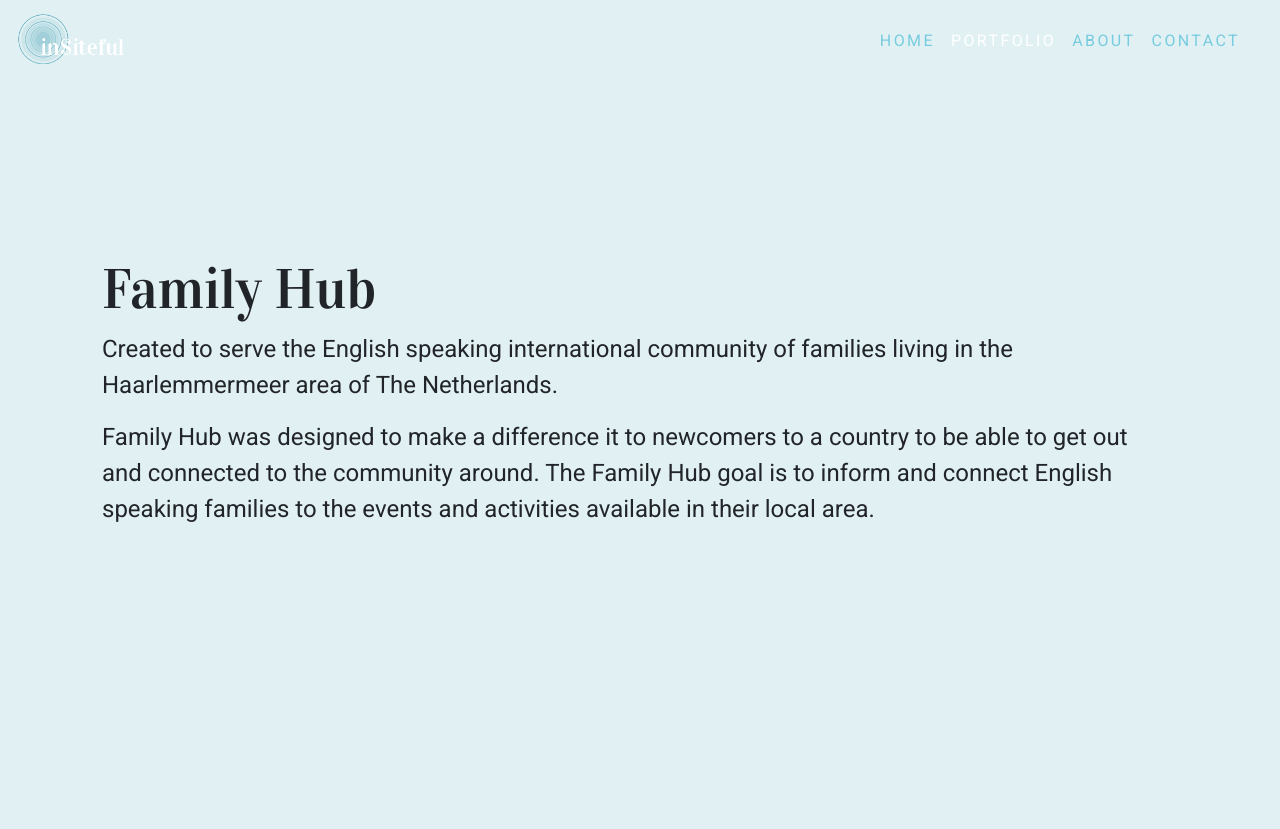
After one commit to AJGreaves/annagreaves, a Flask app: page /portfolio/familyhub in a window 1280 px wide. The commit adds this page. Shown: the top 829 px of the page. Run offline with Flask 2, Linux system fonts and the light colour scheme; some libraries are stand-ins or nearby versions.

Commit message:
Add first project template.

```diff
--- a/app.py
+++ b/app.py
@@ -20,6 +20,7 @@ def contact_page():
         active='contact',
         title="Contact")
 
+# Portfolio page
 @app.route('/portfolio')
 def portfolio_page():
     return render_template(
@@ -27,6 +28,12 @@ def portfolio_page():
         active='portfolio',
         title="Portfolio")
 
+@app.route('/portfolio/familyhub')
+def portfolio_familyhub():
+    return render_template(
+    'projects/familyhub.html',
+    active="portfolio",
+    title="Portfolio | Family Hub")
 
 if __name__ == '__main__':
     app.run(host=os.getenv('IP'), port=os.getenv('PORT'), debug=True)
--- a/static/css/main.css
+++ b/static/css/main.css
@@ -52,8 +52,13 @@ h3 {
 }
 
 #portfolio h2 {
-  font-size: 2rem;
+  font-size: 1.5rem;
   margin-bottom: 1rem;
+}
+
+.project-heading {
+  font-size: 2.5rem;
+  font-family: "Vidaloka", serif;
 }
 
 .cta-btn {
@@ -299,6 +304,21 @@ h3 {
   font-weight: bold;
 }
 
+.project img {
+  max-height: 66vh;
+  max-width: 100%;
+}
+
+.project-intro {
+  min-height: 100vh;
+  position: relative;
+  padding: 2rem;
+}
+
+.devices-demo {
+  padding: 2rem;
+}
+
 /* footer */
 footer {
   background-color: #000;
@@ -412,6 +432,16 @@ iframe {
   iframe {
     width: 98vw;
   }
+  .project p {
+    font-size: 1.5rem;
+  }
+  #portfolio h2 {
+    font-size: 2rem;
+    margin-bottom: 1rem;
+  }
+  .project-heading {
+    font-size: 3.5rem;
+  }
 }
 
 @media screen and (min-width: 2000px) {
--- a/static/scss/helpers/_fonts.scss
+++ b/static/scss/helpers/_fonts.scss
@@ -51,6 +51,11 @@ h3 {
 }
 
 #portfolio h2 {
-    font-size: 2rem;
+    font-size: 1.5rem;
     margin-bottom: 1rem;
 }
+
+.project-heading {
+    font-size: 2.5rem;
+    font-family: $heading;
+}
--- a/static/scss/pages/_allpages.scss
+++ b/static/scss/pages/_allpages.scss
@@ -198,6 +198,21 @@
     font-weight: bold;
 }
 
+.project img {
+    max-height: 66vh;
+    max-width: 100%;
+}
+
+.project-intro {
+    min-height: 100vh;
+    position: relative;
+    padding: 2rem;
+}
+
+.devices-demo {
+    padding: 2rem;
+}
+
 /* footer */
 footer {
     background-color: #000;
--- a/static/scss/pages/_mediaqueries.scss
+++ b/static/scss/pages/_mediaqueries.scss
@@ -54,6 +54,16 @@
     iframe {
         width: 98vw; //needed to stop overflow on mobiles
     }
+    .project p {
+        font-size: 1.5rem;
+    }
+    #portfolio h2 {
+        font-size: 2rem;
+        margin-bottom: 1rem;
+    }
+    .project-heading {
+        font-size: 3.5rem;
+    }
 }
 
 // xx-large screens
--- /dev/null
+++ b/templates/projects/familyhub.html
@@ -0,0 +1,32 @@
+{% extends 'base.html' %} {% block content %}
+<div class="container-fluid light-background project">
+    <div class="row">
+        <div class="col-12">
+            <div class="container mx-auto">
+                <div class="row">
+                    <div class="col-12 project-intro">
+                        <div class="vertical-center">
+                            <h1 class="project-heading">Family Hub</h1>
+                            <p>Created to serve the English speaking international community of families living in the
+                                Haarlemmermeer area of The Netherlands.</p>
+
+                            <p>Family Hub was designed to make a difference it to
+                                newcomers to a country to be able to get out and connected to the community around. The
+                                Family Hub goal
+                                is to inform and connect English speaking families to the events and activities
+                                available in their local
+                                area.</p>
+                        </div>
+                    </div>
+                    <div class="col-12 devices-demo text-center">
+                        <img src="https://i.ibb.co/CBw04v7/home.jpg" alt="family hub home page on all device sizes">
+                    </div>
+                    <div class="col-12">
+
+                    </div>
+                </div>
+            </div>
+        </div>
+    </div>
+</div>
+{% endblock %}
```
Also changed, not shown: static/css/main.min.css, 2 other files.
